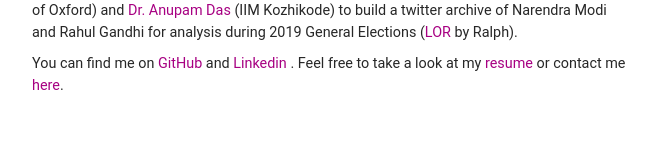
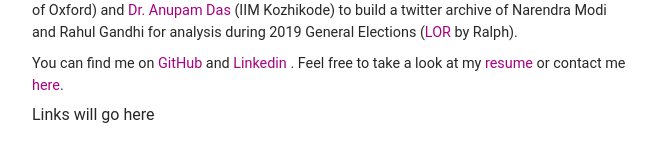
Before and after one commit to mukulkumar22/mukulkumar22.github.io, a Jekyll site: the page index.html, which Jekyll copies as it is, in a window 1280 px wide. Shown: the part 475-637 px from the top of the page, without its empty margins (308-971 px from the left). Built offline with Jekyll 4.4.1, drawn with Linux system fonts in a browser that asks for light colours; some web fonts are replaced.

Commit message:
Update index.html

```diff
--- a/index.html
+++ b/index.html
@@ -87,6 +87,10 @@ look at my <a href="mukul_kumar.pdf">resume</a> or contact me
 
 
     </div>
+
+    <div>
+        Links will go here
+    </div>
 </div>
 
     </div>
```
